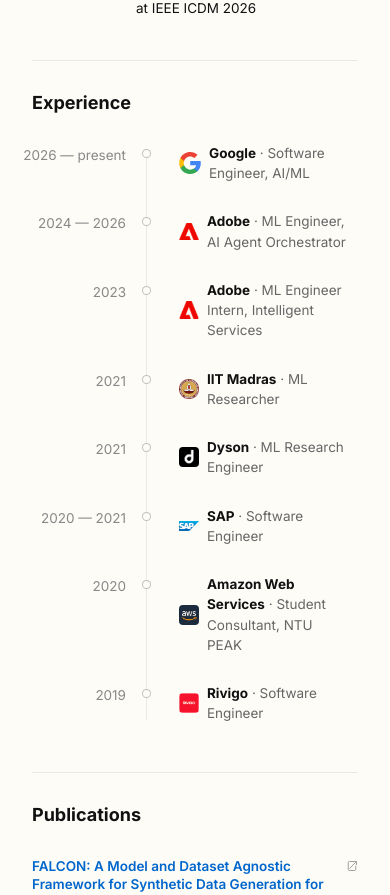
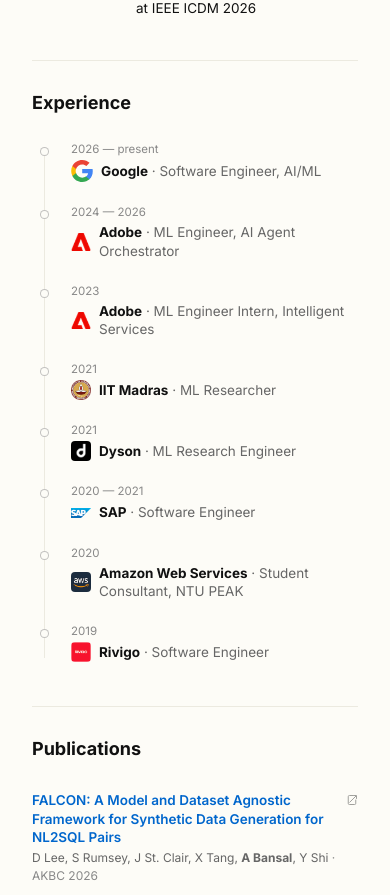
Before and after one commit to bansal-aditya/bansal-aditya.github.io, a Next.js app: page / in a window 390 px wide. Shown: the part 940-1835 px from the top of the page. Built offline with nearby package versions, Linux system fonts and the light colour scheme.

Commit message:
fix: make timeline responsive on mobile without awkward left space

```diff
--- a/src/components/ExperienceSection.tsx
+++ b/src/components/ExperienceSection.tsx
@@ -9,9 +9,9 @@ export default function ExperienceSection() {
   return (
     <section id="experience" className="border-t border-divider py-7 scroll-mt-8">
       <h2 className="text-lg font-bold mb-4.5">Experience</h2>
-      <div className="relative ml-[110px]">
+      <div className="relative ml-2 md:ml-[105px]">
         {/* Continuous vertical line */}
-        <div className="absolute left-[4px] top-[18px] bottom-[24px] w-px bg-divider" />
+        <div className="absolute left-[4px] top-[14px] bottom-[20px] w-px bg-divider" />
 
         {experience.map((item, i) => (
           <div
@@ -20,22 +20,27 @@ export default function ExperienceSection() {
             onMouseEnter={() => setHoveredIndex(i)}
             onMouseLeave={() => setHoveredIndex(null)}
           >
-            {/* Date — positioned to the left */}
-            <span className="absolute right-full pr-4 text-secondary whitespace-nowrap pt-2.5">
+            {/* Date — positioned to the left on desktop */}
+            <span className="hidden md:block absolute right-full pr-4 text-secondary text-[12.5px] whitespace-nowrap pt-2">
               {item.dateRange}
             </span>
 
             {/* Timeline dot */}
-            <div className={`w-[9px] h-[9px] rounded-full mt-[14px] flex-shrink-0 transition-colors duration-200 border-[1.5px] z-10 ${
+            <div className={`w-[9px] h-[9px] rounded-full mt-[12px] md:mt-[14px] flex-shrink-0 transition-colors duration-200 border-[1.5px] z-10 ${
               hoveredIndex === i ? "border-link bg-link/20" : "border-secondary/50 bg-background"
             }`} />
 
             {/* Content */}
             <div
-              className={`flex-1 min-w-0 ml-4 pb-5 rounded-lg px-3 py-2 transition-colors duration-200 ${
+              className={`flex-1 min-w-0 ml-3 md:ml-4 pb-4 md:pb-5 rounded-lg px-2.5 md:px-3 py-1.5 md:py-2 transition-colors duration-200 ${
                 hoveredIndex === i ? "bg-[#f5f4ee]" : ""
               }`}
             >
+              {/* Date on mobile — placed directly above company name */}
+              <div className="md:hidden text-[11.5px] text-secondary font-medium mb-0.5">
+                {item.dateRange}
+              </div>
+
               <div className="flex items-center gap-2">
                 {item.logo && (
                   <img
@@ -46,7 +51,7 @@ export default function ExperienceSection() {
                     }`}
                   />
                 )}
-                <div>
+                <div className="leading-snug">
                   <strong className="text-foreground">{item.company}</strong>{" "}
                   <span className="text-[#666]">· {item.role}</span>
                 </div>
```
